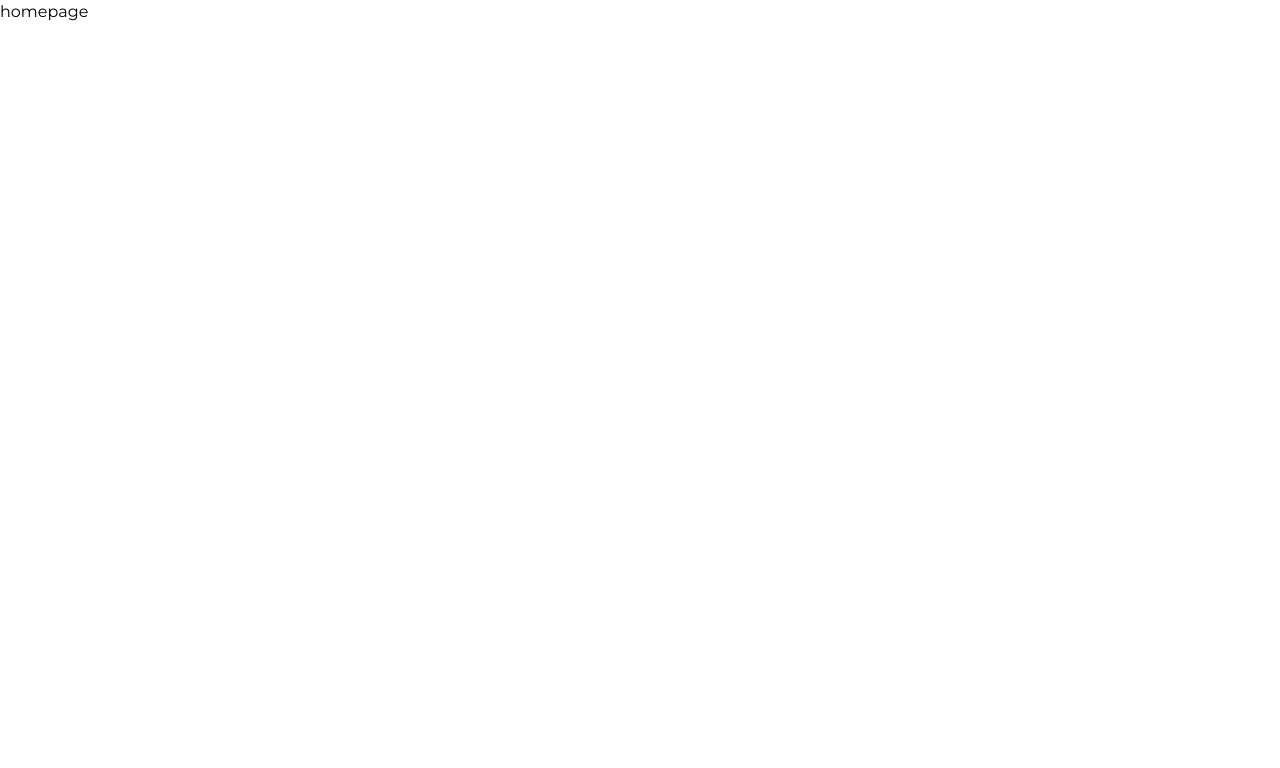
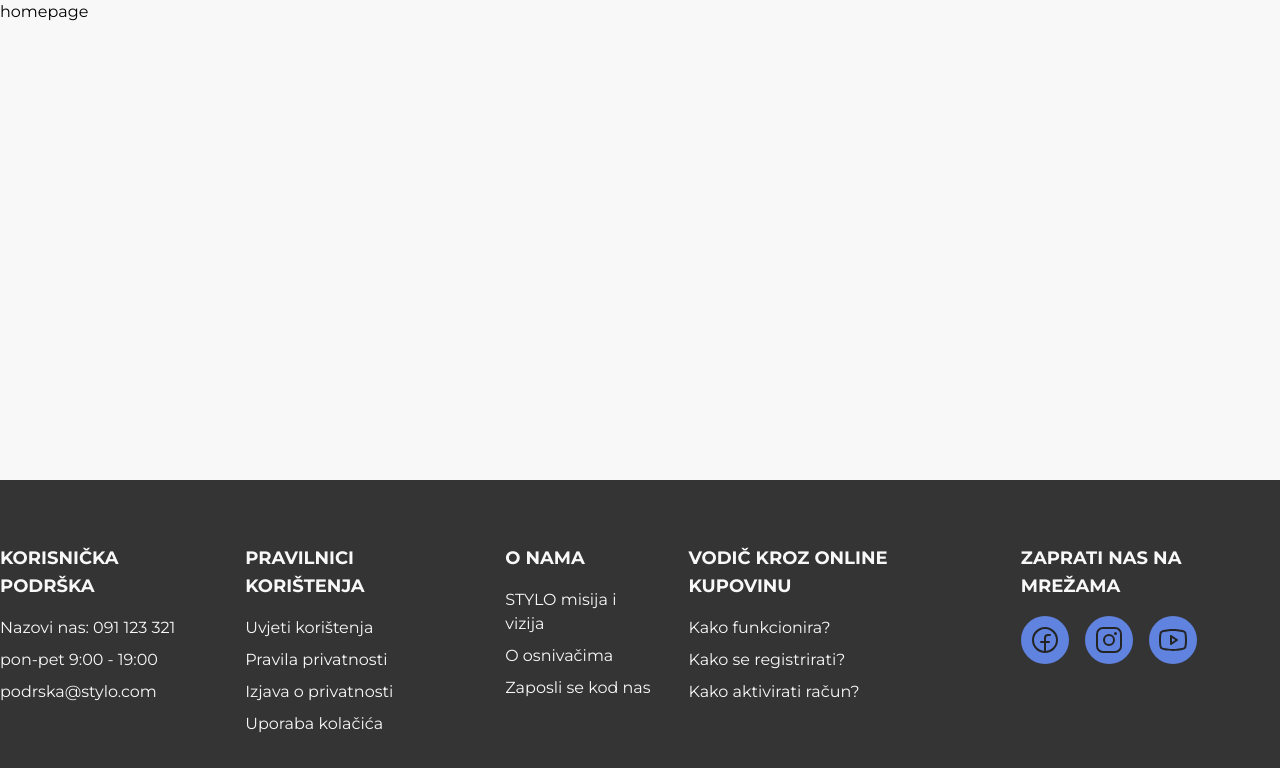
Before and after one commit to Filip1402/stylo-frontend, a React (Vite) app: page / in a window 1280 px wide. Shown: the top 768 px of the page. Built offline with nearby package versions, Linux system fonts and the light colour scheme.

Commit message:
Add footer

```diff
--- /dev/null
+++ b/src/Components/atoms/Footer.tsx
@@ -0,0 +1,164 @@
+import {
+  FacebookLogo,
+  InstagramLogo,
+  YoutubeLogo,
+} from "@phosphor-icons/react";
+import { Link } from "react-router-dom";
+
+interface FooterItem {
+  type: string;
+  title: string;
+  content: { url: string; text: string }[];
+}
+
+interface FooterResponse {
+  data: Array<FooterItem>;
+}
+
+const Footer = () => {
+  const response: FooterResponse = {
+    data: [
+      {
+        type: "links",
+        title: "Korisnička podrška",
+        content: [
+          {
+            url: "www.youtube.com",
+            text: "Nazovi nas: 091 123 321",
+          },
+          {
+            url: "",
+            text: "pon-pet 9:00 - 19:00",
+          },
+          {
+            url: "",
+            text: "podrska@stylo.com",
+          },
+        ],
+      },
+      {
+        type: "links",
+        title: "Pravilnici korištenja",
+        content: [
+          {
+            url: "",
+            text: "Uvjeti korištenja",
+          },
+          {
+            url: "",
+            text: "Pravila privatnosti",
+          },
+          {
+            url: "",
+            text: "Izjava o privatnosti",
+          },
+          {
+            url: "",
+            text: "Uporaba kolačića",
+          },
+        ],
+      },
+      {
+        type: "links",
+        title: "O nama",
+        content: [
+          {
+            url: "",
+            text: "STYLO misija i vizija",
+          },
+          {
+            url: "",
+            text: "O osnivačima",
+          },
+          {
+            url: "",
+            text: "Zaposli se kod nas",
+          },
+        ],
+      },
+      {
+        type: "links",
+        title: "Vodič kroz online kupovinu",
+        content: [
+          {
+            url: "",
+            text: "Kako funkcionira?",
+          },
+          {
+            url: "",
+            text: "Kako se registrirati?",
+          },
+          {
+            url: "",
+            text: "Kako aktivirati račun?",
+          },
+        ],
+      },
+      {
+        type: "social",
+        title: "Zaprati nas na mrežama",
+        content: [
+          {
+            url: "https://www.facebook.com/",
+            text: "facebook-logo",
+          },
+          {
+            url: "https://www.instagram.com/",
+            text: "instagram-logo",
+          },
+          {
+            url: "https://www.youtube.com/?",
+            text: "youtube-logo",
+          },
+        ],
+      },
+    ],
+  };
+
+  return (
+    <div className="w-full mt-auto bg-grey-dark justify-center flex">
+      <div className="grey-dark mt-auto pt-16 pb-16 max-w-screen-xl flex flex-col gap-8 bg-grey-dark text-white-light py-8 md:px-8 xl:px-0 md:flex-row">
+        {response.data.map((el: FooterItem) => (
+          <div key={el.title} className="flex flex-col gap-4">
+            <h2 className="font-bold uppercase font text-lg flex flex-wrap">
+              {el.title}
+            </h2>
+            {el.type == "links" && (
+              <ul className="flex flex-col gap-2">
+                {el.content.map((item, index) => (
+                  <li key={index}>
+                    <Link to={item.url}>{item.text}</Link>
+                  </li>
+                ))}
+              </ul>
+            )}
+            {el.type == "social" && (
+              <ul className="flex gap-4">
+                {el.content.map((item, index) => (
+                  <Link to={item.url} target="_blank">
+                    <div
+                      key={index}
+                      className="rounded-full bg-blue-middle w-fit p-2"
+                    >
+                      {item.text == "facebook-logo" && (
+                        <FacebookLogo size={32} color="#242424" />
+                      )}
+                      {item.text == "instagram-logo" && (
+                        <InstagramLogo size={32} color="#242424" />
+                      )}
+                      {item.text == "youtube-logo" && (
+                        <YoutubeLogo size={32} color="#242424" />
+                      )}
+                    </div>
+                  </Link>
+                ))}
+              </ul>
+            )}
+          </div>
+        ))}
+      </div>
+    </div>
+  );
+};
+
+export default Footer;
--- a/src/Layout.tsx
+++ b/src/Layout.tsx
@@ -1,9 +1,11 @@
 import { Outlet } from "react-router";
+import Footer from "./Components/atoms/Footer";
 
 const Layout = () => {
   return (
-    <main className=" min-h-screen flex flex-col white-light">
+    <main className="min-h-screen flex flex-col bg-white-light ">
       <Outlet />
+      <Footer />
     </main>
   );
 };
```
